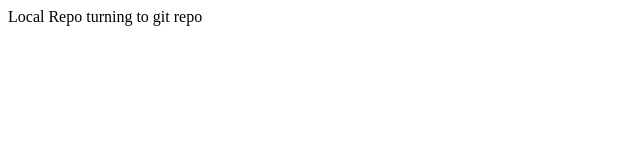
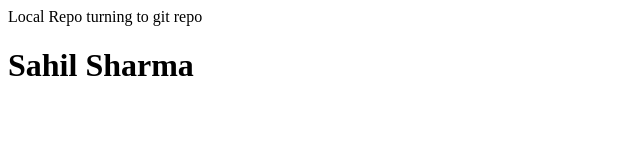
Before and after one commit to sahil-sharma37/localrepo, a plain HTML site: page index.html in a window 1280 px wide. Shown: the whole page, without its empty margins (0-640 px from the left). Drawn offline with Linux system fonts and the light colour scheme.

Commit message:
Added new branch and made changes

```diff
--- a/index.html
+++ b/index.html
@@ -1 +1,2 @@
 <p> Local Repo turning to git repo </p>
+<h1> Sahil Sharma </h1>
```
